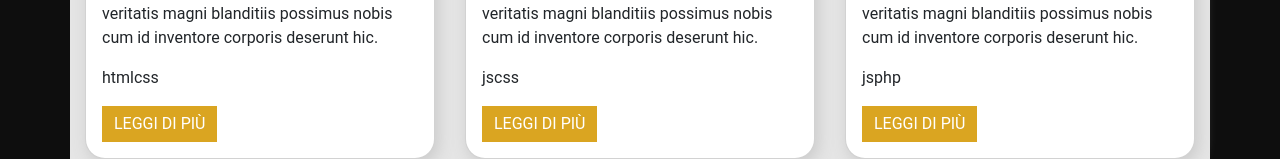
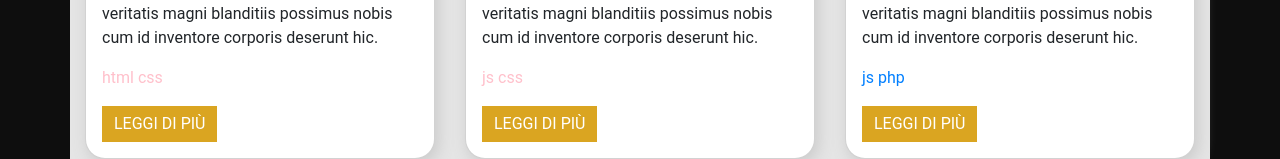
Before and after one commit to Danilo-Mosca/react-props, a React (Vite) app: page / in a window 1280 px wide. Shown: the part 463-622 px from the top of the page. Built offline with nearby package versions, Linux system fonts and the light colour scheme.

Commit message:
first color tag implementation

```diff
--- a/src/components/Card.jsx
+++ b/src/components/Card.jsx
@@ -22,10 +22,34 @@ function Card({
             <div className="card-body">
                 <h5 className="card-title">{title}</h5>
                 <p className="card-text">{content}</p>
-                <p className="card-text">{tags}</p>
+                <p className="card-text">
+                    <span className={`${tagsColor(tags)}`}>{tags}</span>
+                </p>
                 <a href="#" className={`btn btn-primary ${style.btncustom}`}>Leggi di più</a>
             </div>
         </div>
     );
 }
+
+function tagsColor(tags) {
+    let classe = "";
+    tags.forEach(element => {
+        switch (element) {
+            case "html ":
+                classe = style.colorHtml;
+                break;
+            case "css ":
+                classe = style.colorCss;
+                break;
+            case "js ":
+                classe = style.colorJs;
+                break;
+            case "php ":
+                classe = style.colorPhp;
+                break;
+        }
+    });
+    return classe;
+}
+
 export default Card;
--- a/src/components/MainComponent.jsx
+++ b/src/components/MainComponent.jsx
@@ -14,7 +14,10 @@ export default function MainComponent() {
                     title={post.title}
                     image={post.image}
                     content={post.content}
-                    tags={post.tags}
+                    // Itero l'array di tag per dargli un piccolo spazio
+                    tags={post.tags.map((tag) => {
+                        return tag + " ";
+                    })}
                     published={post.published}
                     key={post.id} />
             }
--- a/src/components/card.module.css
+++ b/src/components/card.module.css
@@ -18,3 +18,20 @@
     border-radius: 20px 20px 0 0;
     width: 100%;
 }
+
+/* Classi per i tag dei posts */
+.colorHtml {
+    color: green;
+}
+
+.colorCss {
+    color: pink;
+}
+
+.colorJs {
+    color: yellow;
+}
+
+.colorPhp {
+    color: #007FFF;
+}
```
